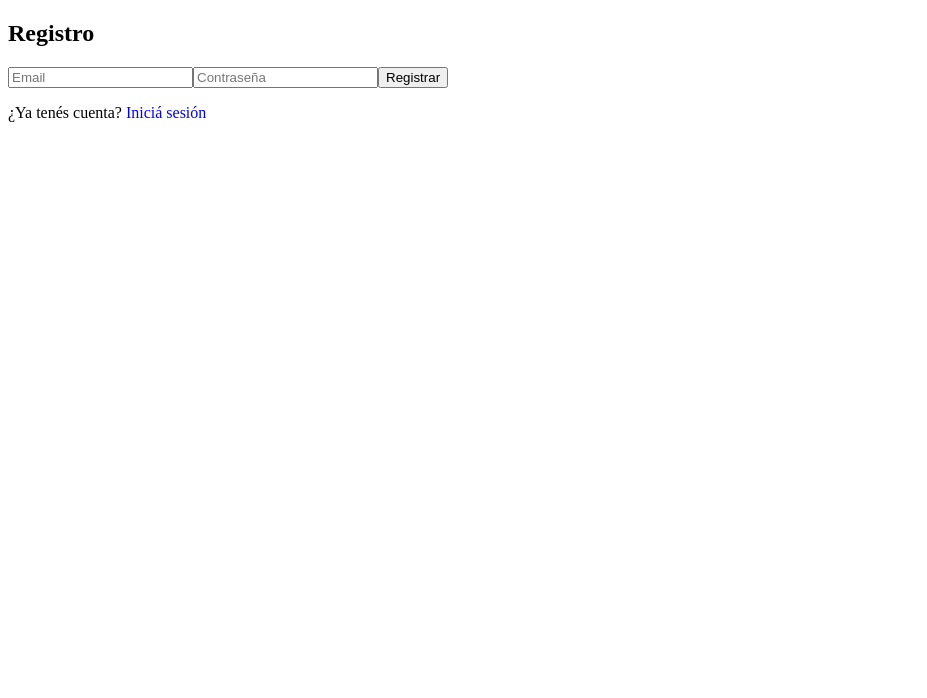
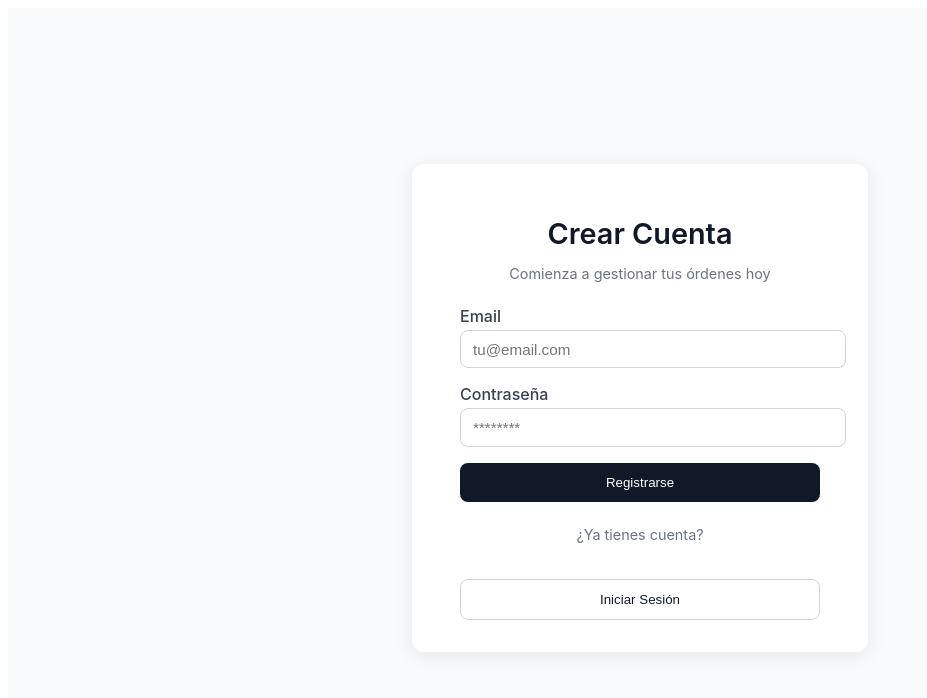
Before and after one commit to Fabrizio-Longhi/OrderManagement, a React app in the folder frontend/: page /register in a window 1280 px wide. Shown: the top 698 px of the page, without its empty margins (0-927 px from the left). Built offline with nearby package versions, Linux system fonts and the light colour scheme; the HTML template or start-up script is replaced by a standard one.

Commit message:
register and login form styles

```diff
--- a/frontend/package.json
+++ b/frontend/package.json
@@ -12,6 +12,7 @@
   "dependencies": {
     "react": "^19.2.0",
     "react-dom": "^19.2.0",
+    "react-hot-toast": "^2.6.0",
     "react-router-dom": "^7.9.5"
   },
   "devDependencies": {
--- a/frontend/src/App.tsx
+++ b/frontend/src/App.tsx
@@ -1,13 +1,24 @@
+import { Routes, Route } from "react-router-dom";
+import { Dashboard } from "./pages/Dashboard";
+import Login from "./pages/Login";
+import Register from "./pages/Register";
 import { ProtectedRoute } from "./components/ProtectedRoute";
 
-function Dashboard() {
-  return <h1>Bienvenido al Dashboard</h1>;
+function App() {
+  return (
+    <Routes>
+      <Route path="/login" element={<Login />} />
+      <Route path="/register" element={<Register />} />
+      <Route
+        path="/"
+        element={
+          <ProtectedRoute>      {/*Se muestra si esta logueado */}
+            <Dashboard />
+          </ProtectedRoute>
+        }
+      />
+    </Routes>
+  );
 }
 
-export default function App() {
-  return (
-    <ProtectedRoute>
-      <Dashboard />
-    </ProtectedRoute>
-  );
-}
+export default App;
--- a/frontend/src/api/auth.ts
+++ b/frontend/src/api/auth.ts
@@ -7,8 +7,13 @@ export async function registerUser(email: string, password: string) {
         body: JSON.stringify({email,password}),
     });
 
-    if(!res.ok) throw new Error("Error register user");
-    return res.json();
+    const data = await res.json().catch(() => null);
+
+    if (!res.ok) {
+        throw new Error(data?.error || "Error registering user");
+    }
+    return data;
+
 }
 
 export async function loginUser(email: string, password: string) {
@@ -18,7 +23,10 @@ export async function loginUser(email: string, password: string) {
         body: JSON.stringify({email,password}),
     });
 
-    if(!res.ok) throw new Error("Credential incorrect");
+    const data = await res.json().catch(() => null);
 
-    return res.json();
+    if (!res.ok) {
+        throw new Error(data?.error || "Error login user");
+    }
+    return data;
 }
--- a/frontend/src/main.tsx
+++ b/frontend/src/main.tsx
@@ -1,20 +1,16 @@
 import React from "react";
 import ReactDOM from "react-dom/client";
-import { BrowserRouter, Routes, Route } from "react-router-dom";
+import { BrowserRouter } from "react-router-dom";
 import App from "./App";
 import { AuthProvider } from "./context/AuthContext";
-import Login from "./pages/Login";
-import Register from "./pages/Register";
+import { Toaster } from "react-hot-toast";
 
 ReactDOM.createRoot(document.getElementById("root")!).render(
   <React.StrictMode>
-    <AuthProvider>
-      <BrowserRouter>
-        <Routes>
-          <Route path="/login" element={<Login />} />
-          <Route path="/register" element={<Register />} />
-          <Route path="/*" element={<App />} />
-        </Routes>
+    <AuthProvider>      {/*para que toda la app sepa si el usuario está logueado.*/}
+      <BrowserRouter>   {/*para poder usar rutas*/}
+      <Toaster position="top-center" />
+        <App />
       </BrowserRouter>
     </AuthProvider>
   </React.StrictMode>
--- /dev/null
+++ b/frontend/src/pages/AuthForm.css
@@ -0,0 +1,80 @@
+.auth-container {
+  display: flex;
+  justify-content: center;
+  align-items: center;
+  height: 100vh;
+  background-color: #f9fafb;
+  font-family: "Inter", sans-serif;
+}
+
+.auth-card {
+  background: #fff;
+  padding: 2rem 3rem;
+  border-radius: 12px;
+  box-shadow: 0 4px 20px rgba(0, 0, 0, 0.08);
+  width: 360px;
+  text-align: center;
+}
+
+.auth-card h1 {
+  font-size: 1.8rem;
+  font-weight: 600;
+  margin-bottom: 0.25rem;
+  color: #111827;
+}
+
+.auth-card p {
+  color: #6b7280;
+  font-size: 0.9rem;
+  margin-bottom: 1.5rem;
+}
+
+.auth-card label {
+  display: block;
+  text-align: left;
+  font-weight: 500;
+  color: #374151;
+  margin-bottom: 0.25rem;
+}
+
+.auth-card input {
+  width: 100%;
+  padding: 0.6rem 0.75rem;
+  border: 1px solid #d1d5db;
+  border-radius: 8px;
+  margin-bottom: 1rem;
+  font-size: 0.95rem;
+}
+
+.auth-card button {
+  width: 100%;
+  padding: 0.75rem;
+  background-color: #111827;
+  color: white;
+  border: none;
+  border-radius: 8px;
+  font-weight: 500;
+  cursor: pointer;
+  transition: background-color 0.2s;
+}
+
+.auth-card button:hover {
+  background-color: #1f2937;
+}
+
+.auth-footer {
+  margin-top: 1.5rem;
+  font-size: 0.9rem;
+  color: #6b7280;
+}
+
+.auth-footer button {
+  margin-top: 0.75rem;
+  background: transparent;
+  color: #111827;
+  border: 1px solid #d1d5db;
+}
+
+.auth-footer button:hover {
+  background-color: #f3f4f6;
+}
--- /dev/null
+++ b/frontend/src/pages/Dashboard.tsx
@@ -0,0 +1,32 @@
+import { useAuth } from "../context/AuthContext";
+import { useNavigate } from "react-router-dom";
+
+export function Dashboard() {
+  const { logout } = useAuth();
+  const navigate = useNavigate();
+
+  const handleLogout = () => {
+    logout();         // 1️⃣ limpia el token
+    navigate("/login"); // 2️⃣ redirige al login
+  };
+
+  return (
+    <div style={{ textAlign: "center", marginTop: "100px" }}>
+      <h1>Bienvenido al Dashboard</h1>
+      <button
+        onClick={handleLogout}
+        style={{
+          marginTop: "20px",
+          padding: "10px 20px",
+          backgroundColor: "#ef4444",
+          color: "white",
+          border: "none",
+          borderRadius: "5px",
+          cursor: "pointer",
+        }}
+      >
+        Cerrar sesión
+      </button>
+    </div>
+  );
+}
--- a/frontend/src/pages/Login.tsx
+++ b/frontend/src/pages/Login.tsx
@@ -2,6 +2,9 @@ import { useState } from "react";
 import { useNavigate } from "react-router-dom";
 import { loginUser } from "../api/auth";
 import { useAuth } from "../context/AuthContext";
+import "./AuthForm.css";
+import toast from "react-hot-toast";
+
 
 export default function Login() {
   const [email, setEmail] = useState("");
@@ -17,16 +20,45 @@ export default function Login() {
       login(res.token); // guarda token en contexto + localStorage
       navigate("/"); // ir a dashboard
     } catch (err: any) {
-      setError(err.message || "Error en login");
+      toast.error(err.message || "Credenciales incorrectas");
     }
   };
 
   return (
-    <form onSubmit={handleSubmit}>
-      {error && <div className="text-red-600">{error}</div>}
-      <input value={email} onChange={(e) => setEmail(e.target.value)} />
-      <input value={password} type="password" onChange={(e) => setPassword(e.target.value)} />
-      <button type="submit">Login</button>
-    </form>
+    <div className="auth-container">
+      <div className="auth-card">
+        <h1>Iniciar sesión</h1>
+        <p>Comienza a gestionar tus órdenes hoy</p>
+
+        <form onSubmit={handleSubmit}>
+          {error && <div className="text-red-600">{error}</div>}
+
+          <label>Email</label>
+          <input
+            type="email"
+            placeholder="tu@email.com"
+            value={email}
+            onChange={(e) => setEmail(e.target.value)}
+            required
+          />
+
+          <label>Contraseña</label>
+          <input
+            type="password"
+            placeholder="********"
+            value={password}
+            onChange={(e) => setPassword(e.target.value)}
+            required
+          />
+
+          <button type="submit">Iniciar sesión</button>
+        </form>
+
+        <div className="auth-footer">
+          <p>¿No tienes cuenta?</p>
+          <button onClick={() => navigate("/register")}>Registrarse</button>
+        </div>
+      </div>
+    </div>
   );
 }
--- a/frontend/src/pages/Register.tsx
+++ b/frontend/src/pages/Register.tsx
@@ -1,57 +1,60 @@
 import { useState } from "react";
 import { useNavigate } from "react-router-dom";
 import { registerUser } from "../api/auth";
+import "./AuthForm.css";
+import toast from "react-hot-toast";
 
 export default function Register() {
   const [email, setEmail] = useState("");
   const [password, setPassword] = useState("");
   const [error, setError] = useState<string | null>(null);
-  const [success, setSuccess] = useState<string | null>(null);
-  const navigate = useNavigate();
+  const navigate = useNavigate();               // Para cambiar de pagina
 
   const handleSubmit = async (e: React.FormEvent) => {
     e.preventDefault();
     try {
-      await registerUser(email, password); // Llama al backend
-      setSuccess("Usuario creado correctamente");
-      setTimeout(() => navigate("/login"), 1000); // redirige luego de 1 seg
+      await registerUser(email, password);      // Le pega al backend
+      navigate("/login");
     } catch (err: any) {
-      setError(err.message || "Error al registrar usuario");
+      toast.error(err.message || "Credenciales incorrectas");
     }
   };
 
   return (
+    <div className="auth-container">
+      <div className="auth-card">
+        <h1>Crear Cuenta</h1>
+        <p>Comienza a gestionar tus órdenes hoy</p>
+
         <form onSubmit={handleSubmit}>
-      <h2>Registro</h2>
+          {error && <div className="text-red-600">{error}</div>}
 
-      {error && <div style={{ color: "red" }}>{error}</div>}
-      {success && <div style={{ color: "green" }}>{success}</div>}
-
+          <label>Email</label>
           <input
             type="email"
-        placeholder="Email"
+            placeholder="tu@email.com"
             value={email}
             onChange={(e) => setEmail(e.target.value)}
+            required
           />
 
+          <label>Contraseña</label>
           <input
             type="password"
-        placeholder="Contraseña"
+            placeholder="********"
             value={password}
             onChange={(e) => setPassword(e.target.value)}
+            required
           />
 
-      <button type="submit">Registrar</button>
+          <button type="submit">Registrarse</button>
+        </form>
 
-      <p>
-        ¿Ya tenés cuenta?{" "}
-        <span
-          style={{ color: "blue", cursor: "pointer" }}
-          onClick={() => navigate("/login")}
-        >
-          Iniciá sesión
-        </span>
-      </p>
-    </form>
+        <div className="auth-footer">
+          <p>¿Ya tienes cuenta?</p>
+          <button onClick={() => navigate("/login")}>Iniciar Sesión</button>
+        </div>
+      </div>
+    </div>
   );
 }
```
Also changed, not shown: 2 other files (tests, documents, lock files or other folders). Lines whose indentation alone changed are shown as unchanged.
